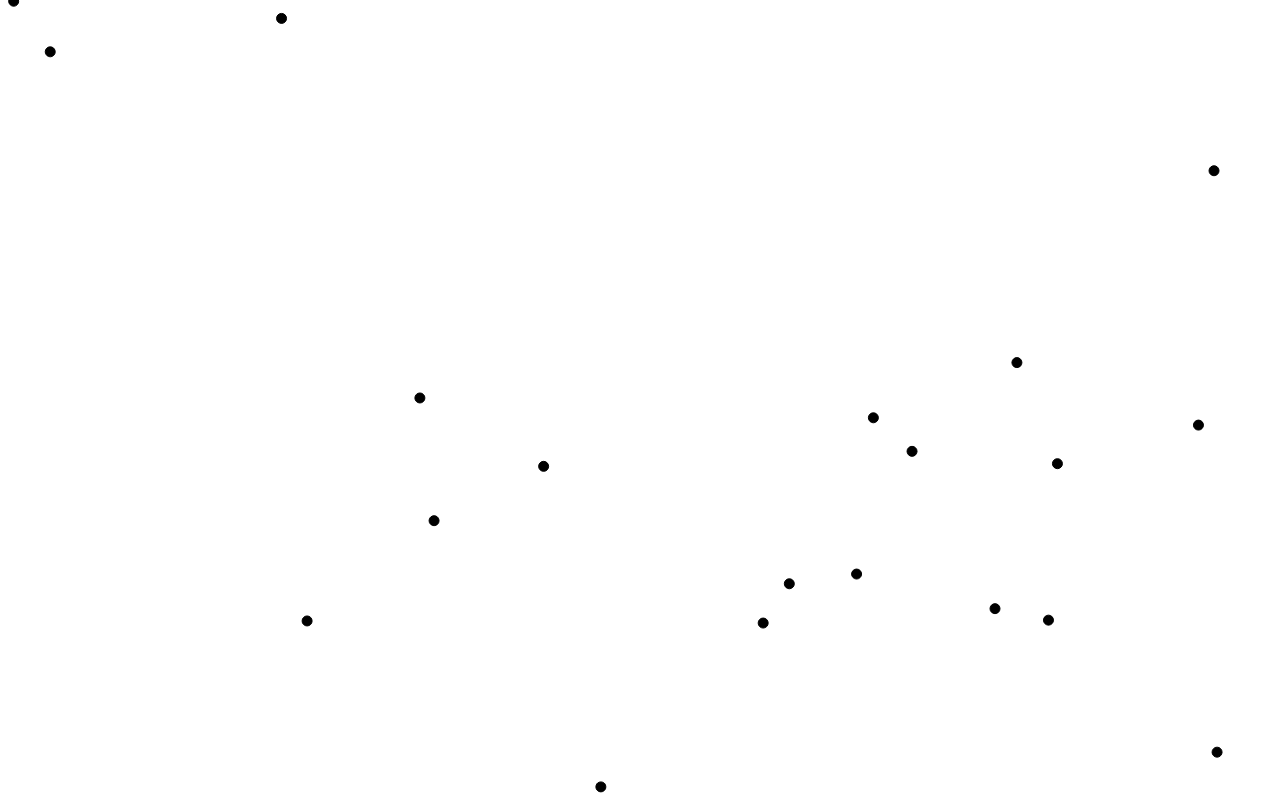
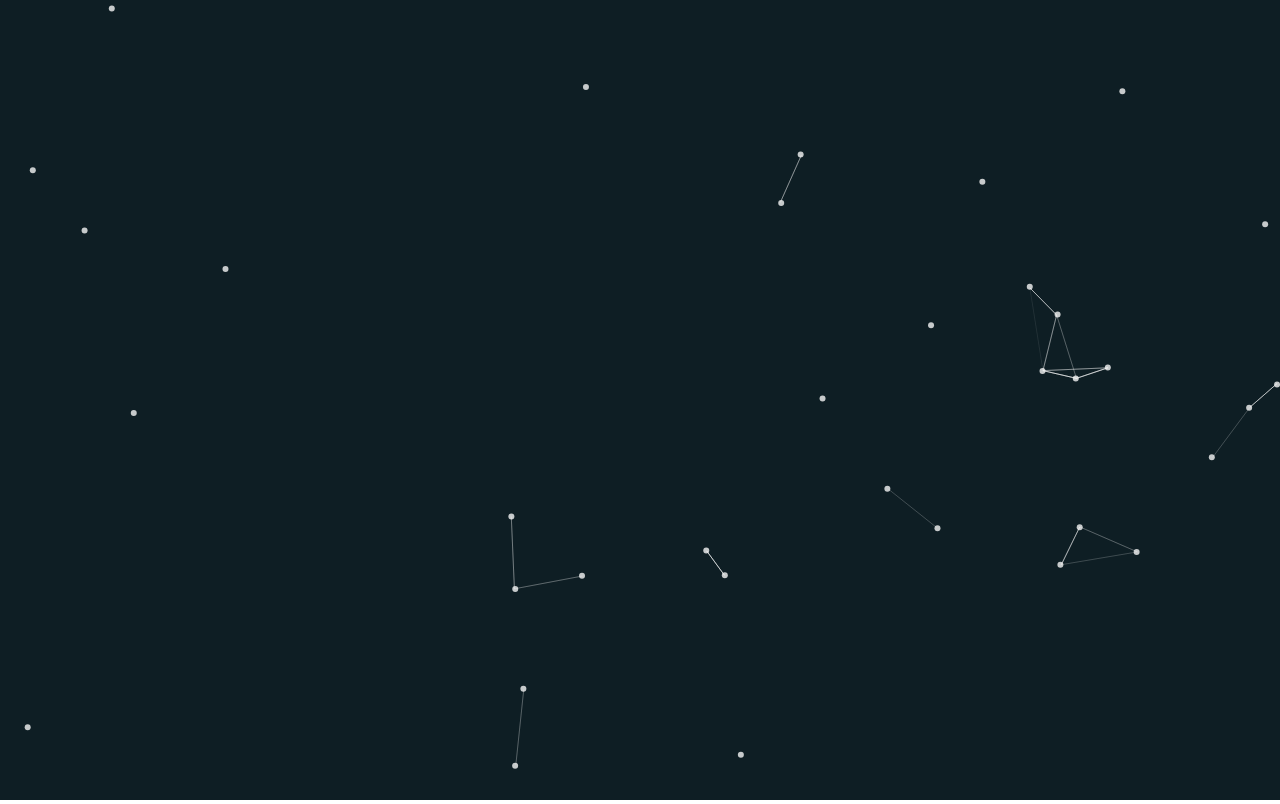
Before and after one commit to BornaSepic/particle-background, a plain HTML site: page index.html in a window 1280 px wide. Drawn offline with Linux system fonts and the light colour scheme.

Commit message:
:rocket: Finalizing particle effect

```diff
--- a/index.html
+++ b/index.html
@@ -13,7 +13,7 @@
     </style>
 </head>
 <body>
-    <canvas id="particle-effect-container"></canvas>
+    <canvas id="particle-effect-container" style="background: #0e1e24;"></canvas>
     <script src="./particle-effect.js"></script>
 </body>
 </html>
--- a/particle-effect.js
+++ b/particle-effect.js
@@ -1,15 +1,26 @@
 const canvas = document.querySelector('#particle-effect-container');
+const c = canvas.getContext('2d');
 
 const maxWidth = window.innerWidth;
 const maxHeight = window.innerHeight;
 
 canvas.height = maxHeight;
 canvas.width = maxWidth;
-const c = canvas.getContext('2d');
+c.fillStyle = "rgba(245, 245, 245, 0.8)";
 
-c.fillStyle = "#00000";
+const xVel = 1;
+const yVel = 1;
+const distanceTreshold = 90;
 
-const circleRad = 5;
+const circleRad = 3;
+
+class Line {
+    constructor(startPoint, endPoint, opacity) {
+        this.startPoint = startPoint;
+        this.endPoint = endPoint;
+        this.opacity = opacity;
+    }
+}
 
 class Point {
     constructor(xCord, yCord, xVel, yVel) {
@@ -19,8 +30,8 @@ class Point {
         this.xCurCord = xCord;
         this.yCurCord = yCord;
 
-        this.xVel = xVel;
-        this.yVel = yVel;
+        this.xVel = xVel * Math.random();
+        this.yVel = yVel * Math.random();
     }
 
     move() {
@@ -29,7 +40,7 @@ class Point {
         }
 
         if(this.yCurCord < 0 || this.yCurCord > maxHeight) {
-            this.yVel = this.yVel * -1;
+            this.yVel = this.yVel * -1.1;
         }
 
         this.xCurCord = this.xCurCord + this.xVel;
@@ -39,14 +50,20 @@ class Point {
 
 const points = [];
 
-for (let i = 0; i < 20; i++) {
-    points.push(new Point(Math.random() * maxWidth, Math.random() * maxHeight, Math.random() < 0.5 ? 2 : -2, Math.random() < 0.5 ? 1.5 : -1.5))
-}
+for (let i = 0; i < 35; i++) {
+    points.push(new Point(
+        Math.random() * maxWidth,
+        Math.random() * maxHeight,
+        Math.random() < 0.5 ? xVel : -xVel,
+        Math.random() < 0.5 ? yVel : -yVel)
+    );
+};
 
 function animateCircles() {
+    const lines = [];
     c.clearRect(0, 0, maxWidth, maxHeight);
 
-    points.map((point) => {
+    points.map(point => {
         c.beginPath();
         c.arc(point.xCurCord, point.yCurCord, circleRad, 0, 2 * Math.PI, false);
         c.fill();
@@ -55,8 +72,41 @@ function animateCircles() {
         point.move();
     });
 
+    points.map(mainPoint => {
+        let mainX = mainPoint.xCurCord;
+        let mainY = mainPoint.yCurCord;
+
+        points.map(point => {
+            let xDif = Math.abs(point.xCurCord - mainX);
+            if (xDif === 0 || xDif > distanceTreshold) {
+                return
+            };
+
+            let yDif = Math.abs(point.yCurCord - mainY);
+            if (yDif === 0 || yDif > distanceTreshold) {
+                return
+            };
+
+            if(xDif < distanceTreshold &&  yDif < distanceTreshold) {
+                lines.push({
+                    startPoint: {x: mainX, y: mainY},
+                    endPoint: {x: point.xCurCord, y: point.yCurCord},
+                    opacity: 1 - ((xDif + yDif) / 100)
+                });
+            };
+        });
+    });
+
+    lines.map(line => {
+        c.beginPath();
+        c.moveTo(line.startPoint.x, line.startPoint.y);
+        c.lineTo(line.endPoint.x, line.endPoint.y);
+        c.strokeStyle = `rgba(245, 245, 245, ${line.opacity})`;
+        c.stroke();
+    });
+
     requestAnimationFrame(function() {
-        //animateCircles();
+        animateCircles();
     });
 }
 
```
